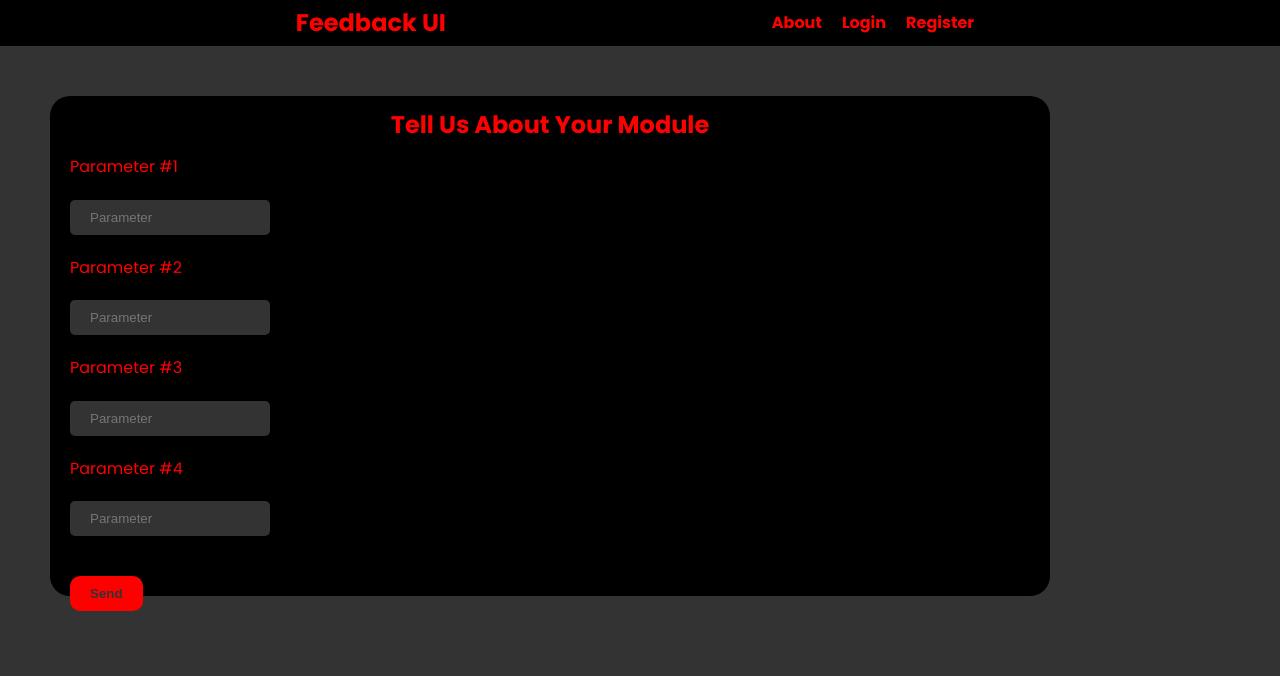
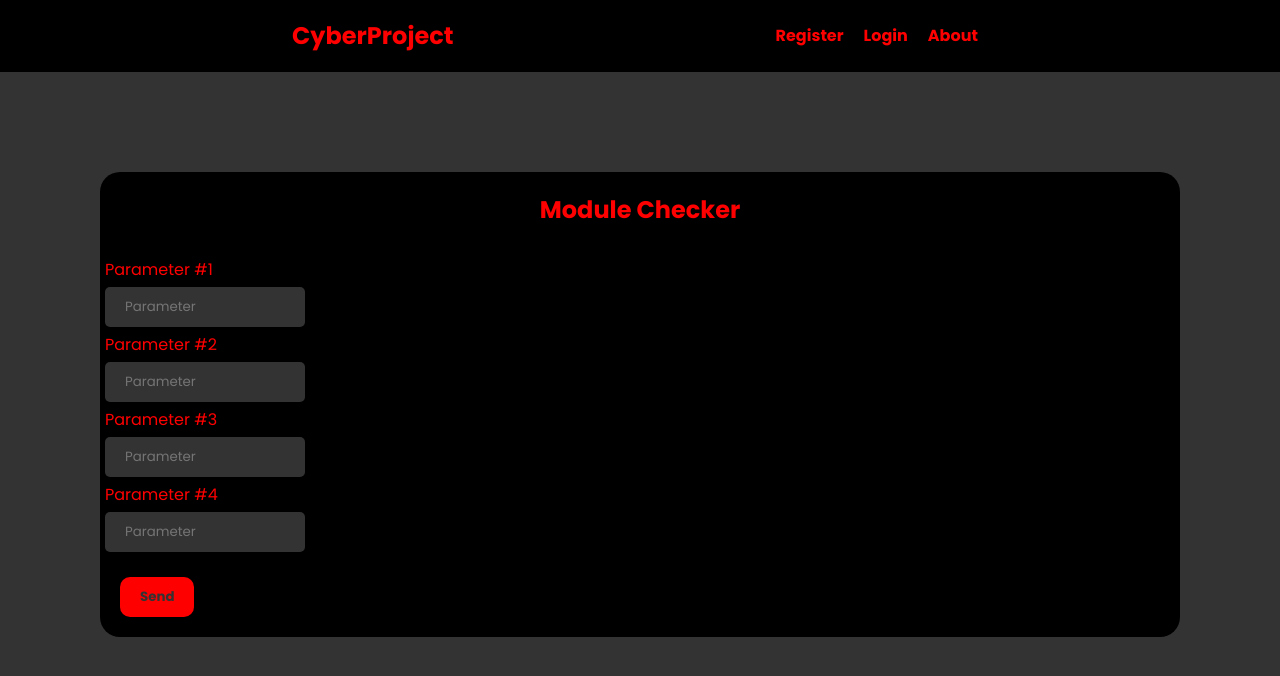
Before and after one commit to JonathanYesh279/cyber-project, a React (Create React App) app: page / in a window 1280 px wide. Shown: the top 676 px of the page. Built offline with nearby package versions, Linux system fonts and the light colour scheme.

Commit message:
ui changes and adding state to inputs

```diff
--- a/public/index.html
+++ b/public/index.html
@@ -10,34 +10,11 @@
       content="Web site created using create-react-app"
     />
     <link rel="apple-touch-icon" href="%PUBLIC_URL%/logo192.png" />
-    <!--
-      manifest.json provides metadata used when your web app is installed on a
-      user's mobile device or desktop. See https://developers.google.com/web/fundamentals/web-app-manifest/
-    -->
     <link rel="manifest" href="%PUBLIC_URL%/manifest.json" />
-    <!--
-      Notice the use of %PUBLIC_URL% in the tags above.
-      It will be replaced with the URL of the `public` folder during the build.
-      Only files inside the `public` folder can be referenced from the HTML.
-
-      Unlike "/favicon.ico" or "favicon.ico", "%PUBLIC_URL%/favicon.ico" will
-      work correctly both with client-side routing and a non-root public URL.
-      Learn how to configure a non-root public URL by running `npm run build`.
-    -->
-    <title>React App</title>
+    <title>Cyber Project</title>
   </head>
   <body>
     <noscript>You need to enable JavaScript to run this app.</noscript>
     <div id="root"></div>
-    <!--
-      This HTML file is a template.
-      If you open it directly in the browser, you will see an empty page.
-
-      You can add webfonts, meta tags, or analytics to this file.
-      The build step will place the bundled scripts into the <body> tag.
-
-      To begin the development, run `npm start` or `yarn start`.
-      To create a production bundle, use `npm run build` or `yarn build`.
-    -->
   </body>
 </html>
--- a/src/App.js
+++ b/src/App.js
@@ -14,9 +14,9 @@ function App() {
     return (
         <div className='App'>
         <Header>
+          <Register />
+          <Login />
           <About />
-          <Login />
-          <Register />
         </Header>
         <ModuleChecker>
           <Parameter />
--- a/src/components/About.jsx
+++ b/src/components/About.jsx
@@ -2,9 +2,9 @@
 
 function About() {
   return (
-    <div className="nav-link">
-      <li>About</li>
-    </div>
+    <li className="nav-link">
+      About
+    </li>
   )
 }
 
--- a/src/components/Header.jsx
+++ b/src/components/Header.jsx
@@ -6,8 +6,8 @@ function Header({ children }) {
 
   return (
     <header>
-      <div className="container">
-        <h2>Feedback UI</h2>
+      <div className="header">
+        <h2>CyberProject</h2>
         <ul className='nav-links'>{children}</ul>
       </div>
     </header>
--- a/src/components/Login.jsx
+++ b/src/components/Login.jsx
@@ -2,9 +2,9 @@
 
 function Login() {
   return (
-    <div className="nav-link">
-      <li>Login</li>
-    </div>
+    <li className="nav-link">
+      Login
+    </li>
   )
 }
 
--- a/src/components/ModuleChecker.jsx
+++ b/src/components/ModuleChecker.jsx
@@ -3,7 +3,7 @@ import React from 'react';
 function ModuleChecker({ children, number }) {
   return (
     <div className='module-checker'>
-      <h2>Tell Us About Your Module</h2>
+      <h2>Module Checker</h2>
       {React.Children.map(children, (child, index) => {
         return React.cloneElement(child, { number: index + 1 });
       })}
--- a/src/components/Parameter.jsx
+++ b/src/components/Parameter.jsx
@@ -1,6 +1,13 @@
 import React from 'react';
+import { useState } from 'react';
 
 function Parameter({ number }) {
+  const [inputValue, setInputValue] = useState();
+
+  const handleInputChange = (e) => {
+    setInputValue(e.target.value)
+  }
+
   return (
     <div className='parameter'>
       <label htmlFor={`param-${number}`}>Parameter #{number}</label>
@@ -9,6 +16,7 @@ function Parameter({ number }) {
         type='text'
         id={`param-${number}`}
         placeholder='Parameter'
+        onChange={handleInputChange}
       />
     </div>
   );
--- a/src/components/Register.jsx
+++ b/src/components/Register.jsx
@@ -2,9 +2,9 @@
 
 function Register() {
   return (
-    <div className="nav-link">
-      <li>Register</li>
-    </div>
+    <li className="nav-link">
+      Register
+    </li>
   )
 }
 
--- a/src/components/shared/Button.jsx
+++ b/src/components/shared/Button.jsx
@@ -1,7 +1,13 @@
+
 
 function Button() {
+  const handleClick = (e) => {
+    e.preventDefault()
+  }
+
   return (
-    <button className="btn">
+    <button className="btn"
+      onClick={handleClick}>
       Send
     </button>
   )
--- a/src/index.css
+++ b/src/index.css
@@ -6,30 +6,22 @@
   margin: 0;
   list-style: none;
   text-decoration: none;
+  font-family: 'Poppins', sans-serif;
 }
 
 body {
-  position: relative;
-  font-family: 'Poppins', sans-serif;
   background-color: #333;
-  color: red;
-  line-height: 1.6;
 }
 
 .header {
-  color: red;
-  display: flex;
-  justify-content: space-between;
-  align-items: center;
-  padding: 10px 20px;
-}
-
-.container {
-  background-color: black;
   display: flex;
   justify-content:space-evenly;
   align-items: center;
+  background-color: black;
+  color: red;
   padding: 0 20px;
+  line-height: 3;
+
 }
 
 .btn {
@@ -49,9 +41,7 @@ body {
 
 .nav-links {
   display: flex;
-
 }
-
 
 .nav-link {
   display: flex;
@@ -62,28 +52,29 @@ body {
   cursor: pointer;
 }
 
-.nav-link:hover{
+  li:hover{
    border-bottom: 2px solid red;
 }
 
 .module-checker {
-  position: absolute;
-  width: 1000px;
-  height: 500px;
   background-color: black;
   color: red;
-  margin: 50px;
+  margin: 100px;
   border-radius: 20px;
+}
+
+.parameter {
+  display: flex;
+  flex-direction: column;
+  justify-content: center;
 }
 
 .module-checker h2 {
   text-align: center;
   margin: 10px;
+  padding: 20px;
 }
 
-.parameter label {
-  margin: 20px;
-}
 
 .input-parameter {
   display: flex;
@@ -91,10 +82,15 @@ body {
   padding: 10px 20px;
   border-radius: 5px;
   background-color: #333;
-  margin: 20px;
+  color: #fff;
+  margin: 5px;
   border:none;
 }
 
 .input-parameter:focus {
   border: 2px solid red;
 }
+
+.parameter label {
+  margin-left: 5px;
+}
```
